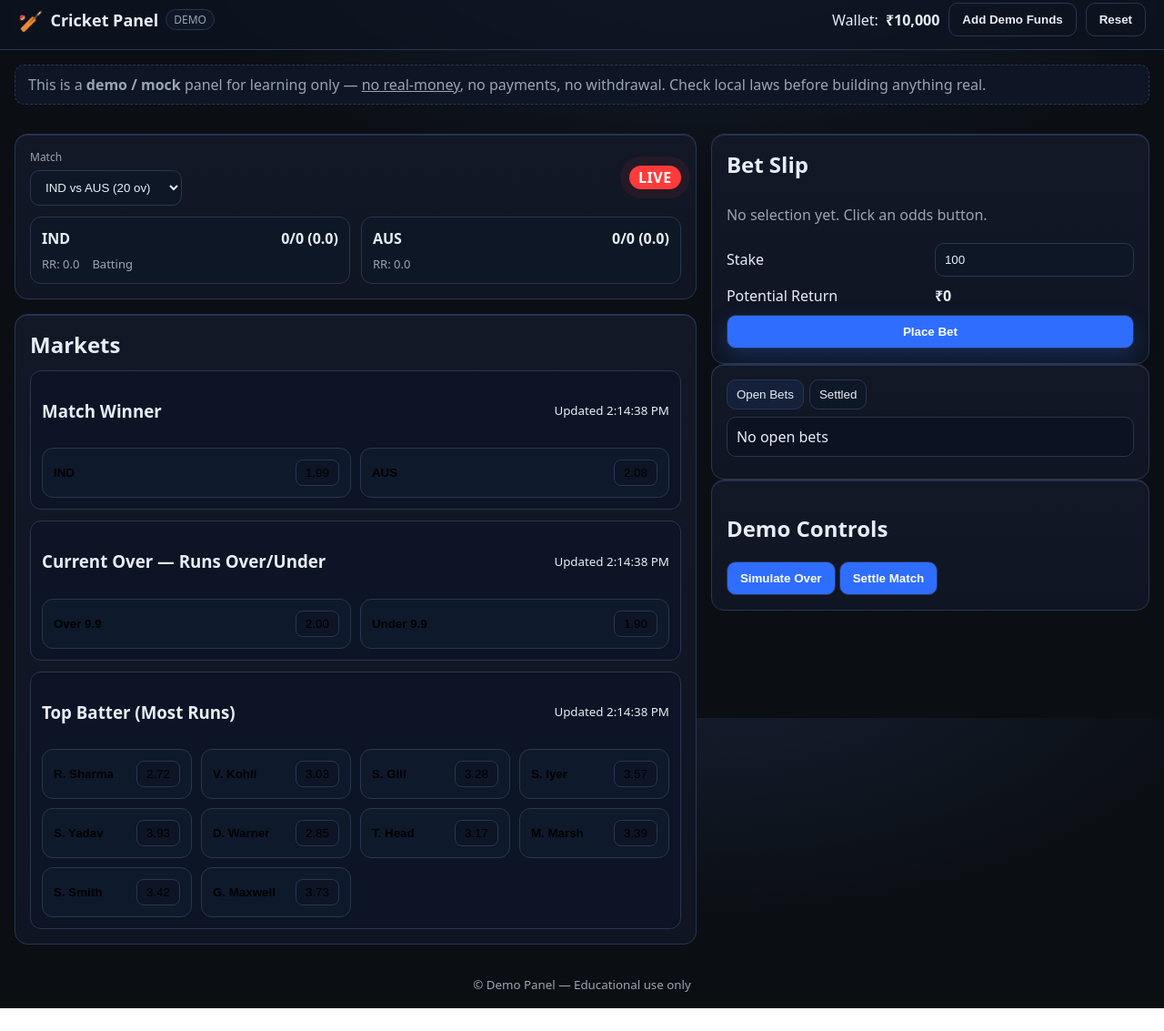
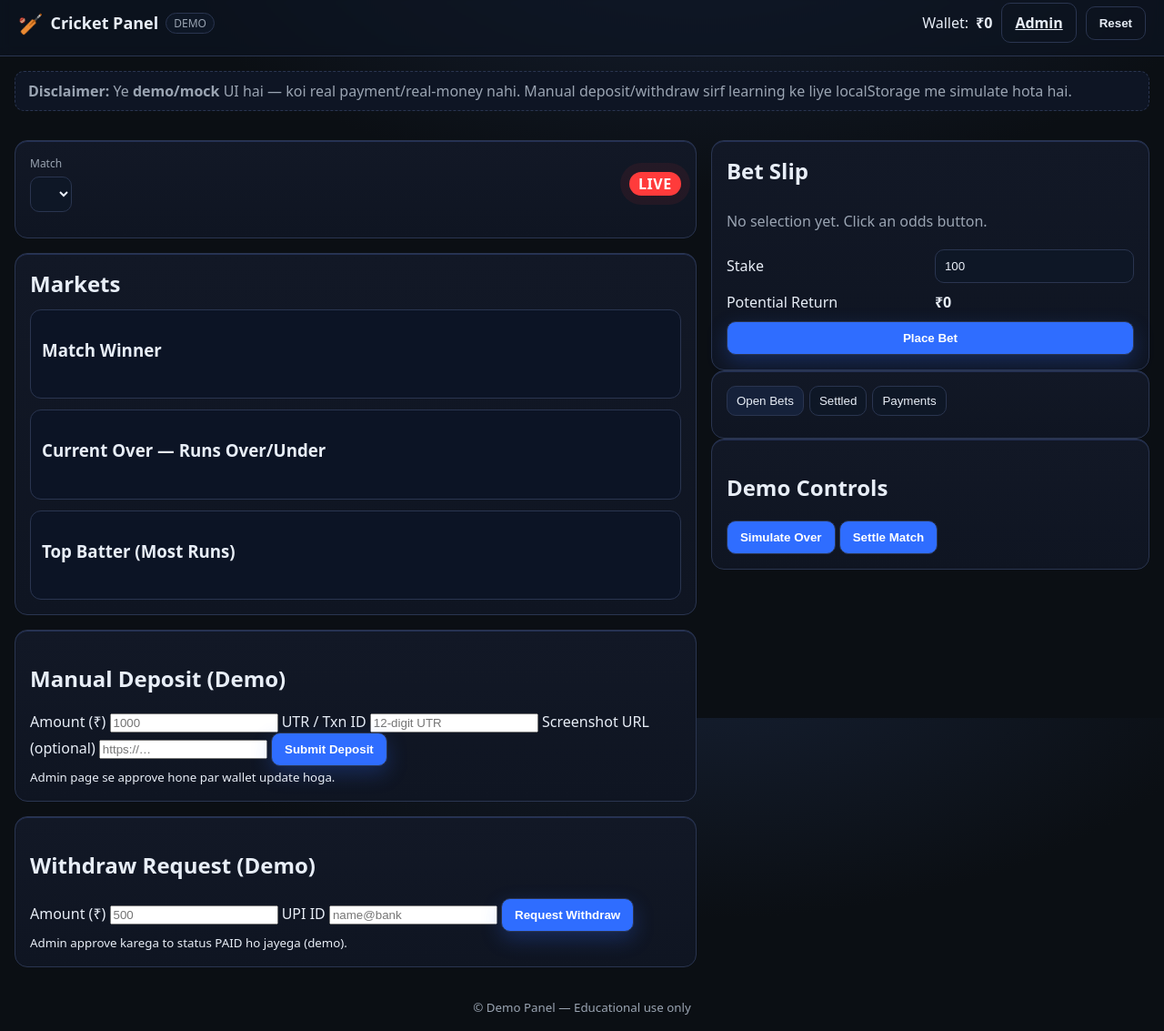
Before and after one commit to rchaurasiya1075/pandu666, a plain HTML site: page index.html in a window 1280 px wide. Shown: the part 11-1144 px from the top of the page at 91% size. Before the commit the page ends 1119 px from the top, so only its background shows below. Drawn offline with Linux system fonts and the light colour scheme.

Commit message:
Update index.html

```diff
--- a/index.html
+++ b/index.html
@@ -5,7 +5,7 @@
   <meta name="viewport" content="width=device-width, initial-scale=1" />
   <title>Cricket Panel • Demo (No Real Money)</title>
   <link rel="stylesheet" href="style.css" />
-  <meta name="description" content="Demo cricket betting-style panel for learning. No real-money, no payments." />
+  <meta name="description" content="Demo cricket betting-style panel with manual deposits/withdraws (admin approved). No real-money." />
 </head>
 <body>
   <header class="app-header">
@@ -17,16 +17,15 @@
     <div class="header-actions">
       <div class="wallet" aria-live="polite">
         <span>Wallet:</span>
-        <strong id="wallet-balance">₹10,000</strong>
+        <strong id="wallet-balance">₹0</strong>
       </div>
-      <button class="btn ghost" id="btn-add-funds" type="button">Add Demo Funds</button>
+      <a class="btn ghost" href="admin.html" title="Open admin (demo)">Admin</a>
       <button class="btn ghost" id="btn-reset" type="button" title="Reset demo">Reset</button>
     </div>
   </header>
 
   <div class="notice">
-    This is a <b>demo / mock</b> panel for learning only — <u>no real-money</u>, no payments, no withdrawal.
-    Check local laws before building anything real.
+    <b>Disclaimer:</b> Ye <b>demo/mock</b> UI hai — koi real payment/real-money nahi. Manual deposit/withdraw sirf learning ke liye localStorage me simulate hota hai.
   </div>
 
   <main class="layout">
@@ -36,16 +35,12 @@
         <div class="match-top">
           <div class="match-meta">
             <label for="match-select">Match</label>
-            <select id="match-select" aria-label="Select match">
-              <!-- populated by JS -->
-            </select>
+            <select id="match-select" aria-label="Select match"></select>
           </div>
           <div class="live-dot" id="live-dot" title="Simulated live">LIVE</div>
         </div>
 
-        <div class="score-wrap" id="score-wrap" aria-live="polite">
-          <!-- dynamic scoreboard -->
-        </div>
+        <div class="score-wrap" id="score-wrap" aria-live="polite"></div>
       </div>
 
       <div class="card markets">
@@ -56,9 +51,7 @@
             <h3>Match Winner</h3>
             <small id="mw-last-updated"></small>
           </div>
-          <div class="outcomes" id="mw-outcomes">
-            <!-- odds buttons via JS -->
-          </div>
+          <div class="outcomes" id="mw-outcomes"></div>
         </div>
 
         <div class="market" data-market="over_runs">
@@ -66,9 +59,7 @@
             <h3>Current Over — Runs Over/Under</h3>
             <small id="ou-last-updated"></small>
           </div>
-          <div class="outcomes" id="ou-outcomes">
-            <!-- odds buttons via JS -->
-          </div>
+          <div class="outcomes" id="ou-outcomes"></div>
         </div>
 
         <div class="market" data-market="top_batter">
@@ -76,10 +67,39 @@
             <h3>Top Batter (Most Runs)</h3>
             <small id="tb-last-updated"></small>
           </div>
-          <div class="outcomes grid" id="tb-outcomes">
-            <!-- odds buttons via JS -->
-          </div>
+          <div class="outcomes grid" id="tb-outcomes"></div>
         </div>
+      </div>
+
+      <div class="card">
+        <h2>Manual Deposit (Demo)</h2>
+        <form id="deposit-form" class="grid-form">
+          <label>Amount (₹)
+            <input required type="number" min="100" step="50" id="dep-amount" placeholder="1000" />
+          </label>
+          <label>UTR / Txn ID
+            <input required type="text" id="dep-utr" placeholder="12-digit UTR" />
+          </label>
+          <label>Screenshot URL (optional)
+            <input type="url" id="dep-ss" placeholder="https://…" />
+          </label>
+          <button class="btn primary" type="submit">Submit Deposit</button>
+        </form>
+        <small class="muted">Admin page se approve hone par wallet update hoga.</small>
+      </div>
+
+      <div class="card">
+        <h2>Withdraw Request (Demo)</h2>
+        <form id="withdraw-form" class="grid-form">
+          <label>Amount (₹)
+            <input required type="number" min="100" step="50" id="wd-amount" placeholder="500" />
+          </label>
+          <label>UPI ID
+            <input required type="text" id="wd-upi" placeholder="name@bank" />
+          </label>
+          <button class="btn primary" type="submit">Request Withdraw</button>
+        </form>
+        <small class="muted">Admin approve karega to status PAID ho jayega (demo).</small>
       </div>
     </section>
 
@@ -105,10 +125,12 @@
         <div class="tabs">
           <button class="tab active" data-tab="open">Open Bets</button>
           <button class="tab" data-tab="settled">Settled</button>
+          <button class="tab" data-tab="payments">Payments</button>
         </div>
         <div class="tabpanes">
           <div id="open-bets" class="pane active" aria-live="polite"></div>
           <div id="settled-bets" class="pane" aria-live="polite"></div>
+          <div id="payments-pane" class="pane" aria-live="polite"></div>
         </div>
       </div>
 
@@ -120,19 +142,6 @@
     </aside>
   </main>
 
-  <!-- Add Funds Modal -->
-  <dialog id="funds-dialog" aria-label="Add demo funds">
-    <form method="dialog" class="dialog-card">
-      <h3>Add Demo Funds</h3>
-      <p>This adds fake money to your wallet for testing.</p>
-      <input type="number" id="funds-amount" min="100" step="100" value="1000" />
-      <menu>
-        <button value="cancel" class="btn ghost">Cancel</button>
-        <button id="confirm-add" class="btn primary" value="default">Add</button>
-      </menu>
-    </form>
-  </dialog>
-
   <footer class="app-footer">
     <small>© Demo Panel — Educational use only</small>
   </footer>
```
